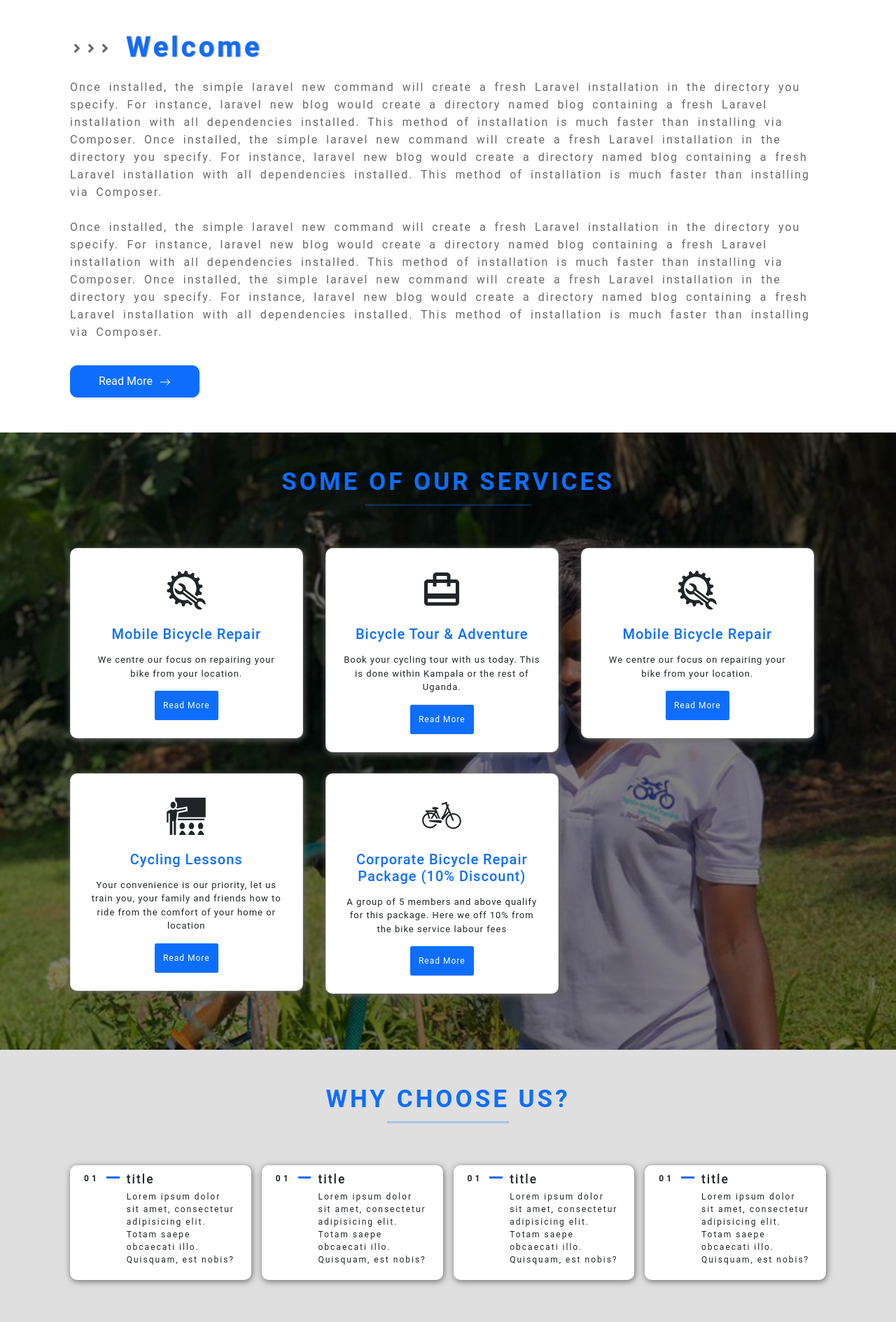
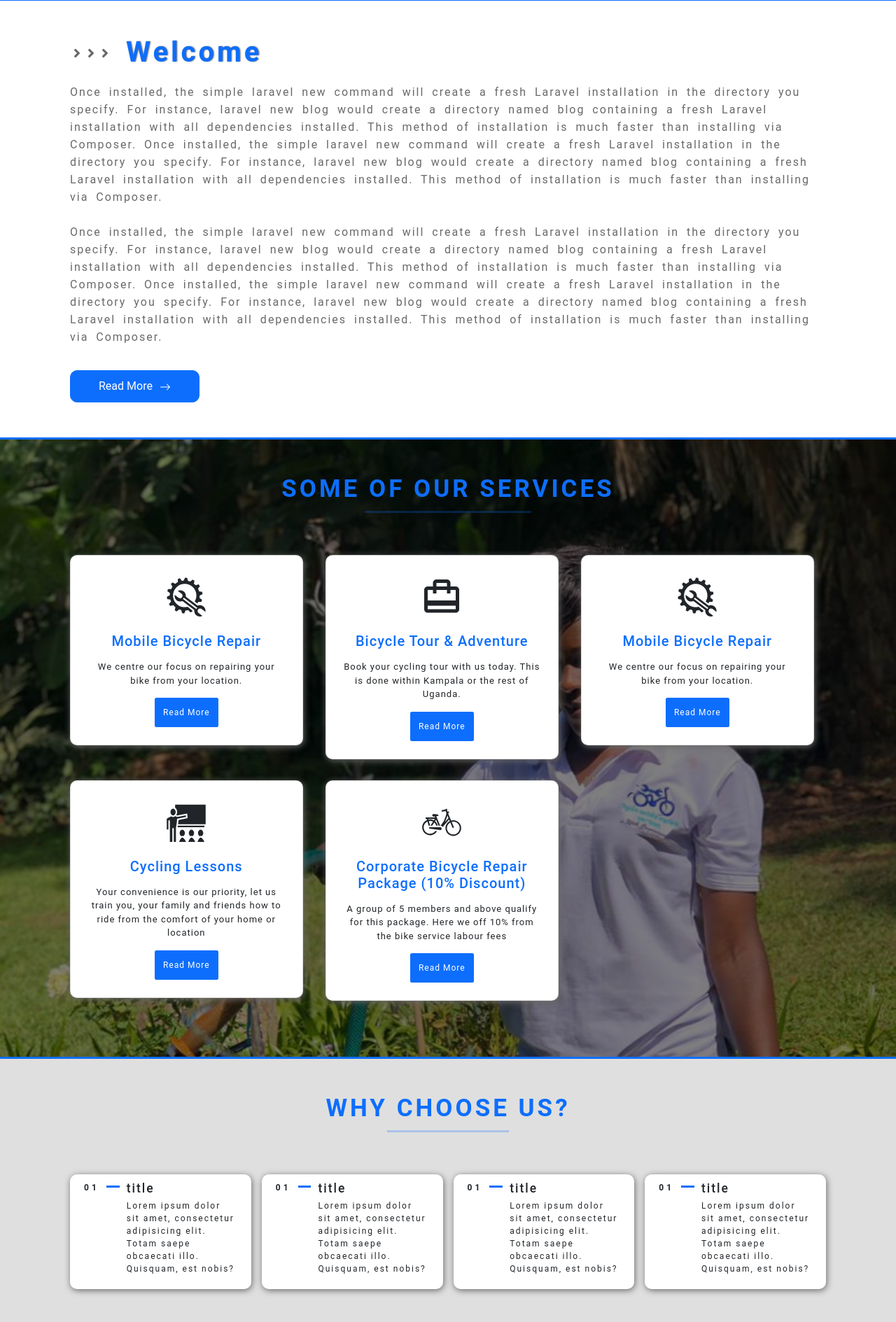
Before and after one commit to Otimthomas/ngalo, a React (Create React App) app: page / in a window 1280 px wide. Shown: the part 903-2792 px from the top of the page at 70% size. Built offline with nearby package versions, Linux system fonts and the light colour scheme.

Commit message:
add bottom border on the home elements

```diff
--- a/src/components/Hero.jsx
+++ b/src/components/Hero.jsx
@@ -13,6 +13,7 @@ export default function Hero({ img, title, max, children }) {
 }
 
 const HeroWrapper = styled.div`
+  border-bottom: 3px solid var(--secondaryColor);
   text-align: center;
   display: flex;
   align-items: center;
--- a/src/components/Navbar.jsx
+++ b/src/components/Navbar.jsx
@@ -90,6 +90,7 @@ const NavWrapper = styled.div`
   padding: 0 10rem;
   background-color: var(--offWhite) !important;
   box-shadow: 0 2px 10px var(--black);
+  border-bottom: 4px solid var(--secondaryColor);
 
   .navbar {
     font-size: 2rem;
--- a/src/components/ReasonSection.jsx
+++ b/src/components/ReasonSection.jsx
@@ -27,6 +27,7 @@ function ReasonSection() {
 
 const ReasonWrapper = styled.div`
   padding: 5rem 10rem;
+  border-bottom: 3px solid var(--secondaryColor);
 
   .reason__title {
     text-align: center;
--- a/src/components/ReviewSection.jsx
+++ b/src/components/ReviewSection.jsx
@@ -36,6 +36,7 @@ function ReviewSection() {
 const ReviewWrapper = styled.div`
   padding: 5rem 10rem;
   background-color: var(--white);
+  border-bottom: 3px solid var(--secondaryColor);
 
   h3 {
     text-align: center;
--- a/src/components/ServicesSection.jsx
+++ b/src/components/ServicesSection.jsx
@@ -29,6 +29,7 @@ const ServicesWrapper = styled.div`
     url(${img});
   background-size: cover;
   background-repeat: no-repeat;
+  border-bottom: 3px solid var(--secondaryColor);
 
   h3 {
   }
--- a/src/components/WelcomeSection.jsx
+++ b/src/components/WelcomeSection.jsx
@@ -60,6 +60,8 @@ const WelcomeWrapper = styled.div`
   padding: 5rem 10rem;
   background-color: var(--white);
   font-family: "roboto";
+  border-bottom: 3px solid var(--secondaryColor);
+  border-top: 3px solid var(--secondaryColor);
 
   .title {
     display: flex;
```
